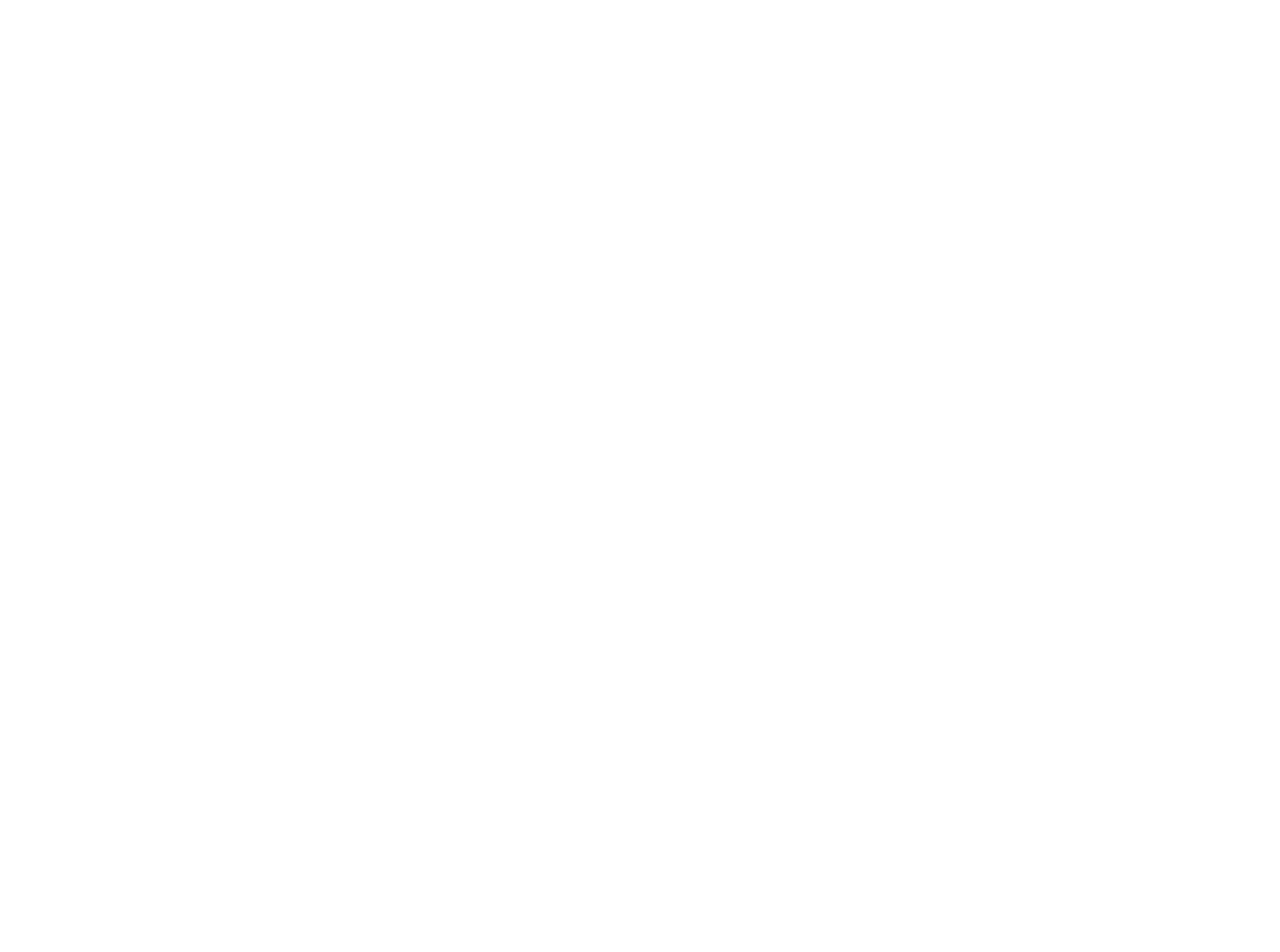
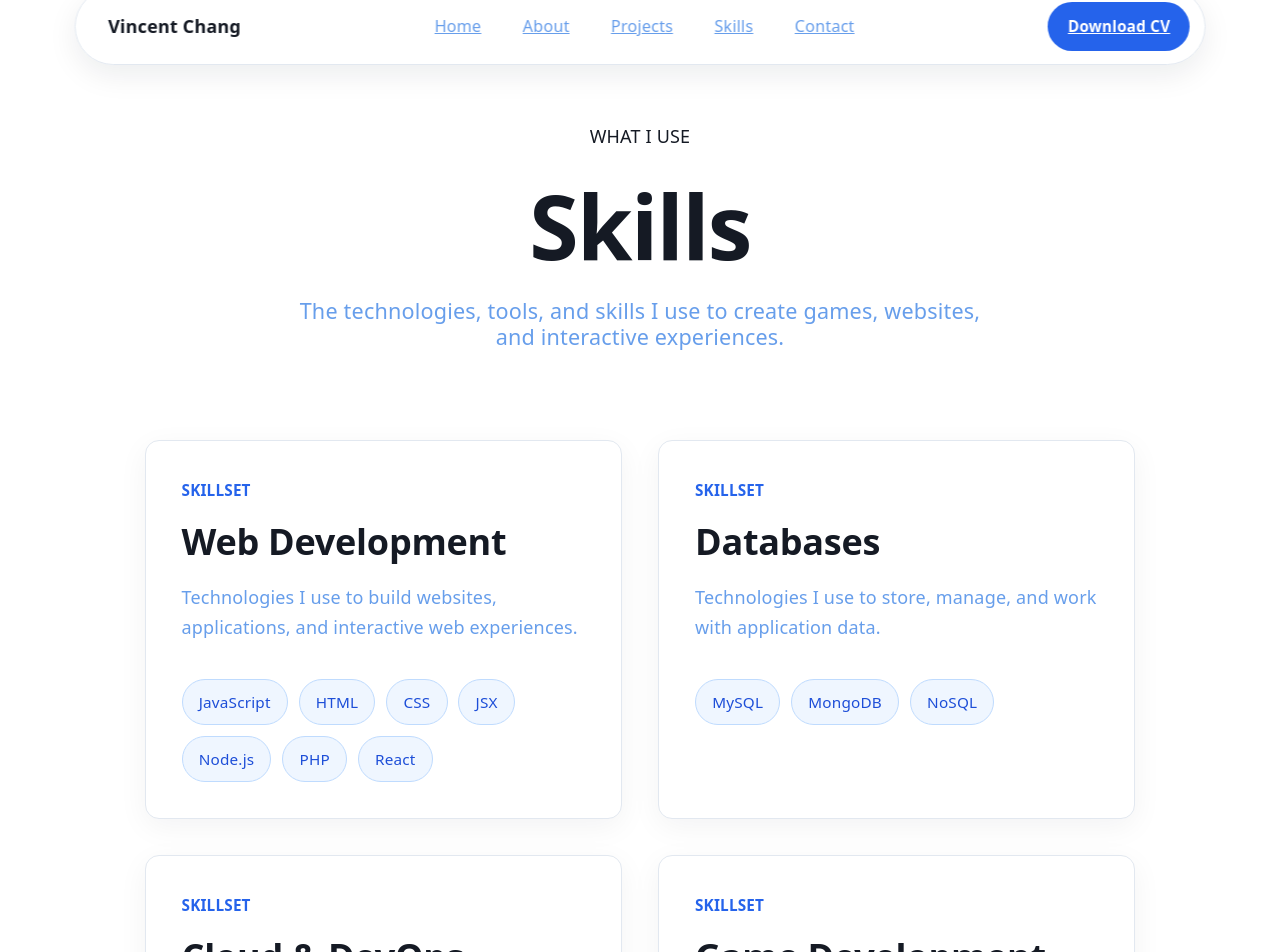
Before and after one commit to VincentLChang/Portfolio, a React app in the folder portfolio/: page /skills in a window 1280 px wide. Before the commit this address had no page. Shown: the part 39-991 px from the top of the page. Before the commit the page ends 800 px from the top, so only its background shows below. Built offline with nearby package versions, Linux system fonts and the light colour scheme; the HTML template or start-up script is replaced by a standard one.

Commit message:
feat: add Skills page and update navigation links for improved accessibility

```diff
--- a/portfolio/src/App.css
+++ b/portfolio/src/App.css
@@ -574,6 +574,154 @@
 
 /* #endregion */
 
+/* #region Skills Overview */
+
+.skills-page {
+  padding: 8% 6%;
+}
+
+.skills-header {
+  padding-top: 4rem;
+
+  max-width: 700px;
+  margin: 0 auto 5rem;
+
+  text-align: center;
+}
+
+.skills-header h1 {
+  color: var(--text);
+
+  font-size: clamp(3rem, 7vw, 6rem);
+  line-height: 1;
+
+  margin-bottom: 1.5rem;
+}
+
+.skills-header > p:last-child {
+  color: var(--text-secondary);
+
+  font-size: 1.2rem;
+}
+
+/* #endregion */
+
+/* #region Skill Cards */
+
+.skills-grid {
+  display: grid;
+
+  grid-template-columns: repeat(2, 1fr);
+
+  gap: 2rem;
+}
+
+.skill-card {
+  border: 1px solid var(--border);
+
+  background: #ffffff;
+
+  border-radius: 14px;
+
+  overflow: hidden;
+
+  box-shadow: 0 8px 30px rgba(15, 23, 42, 0.05);
+
+  transition:
+    transform 0.25s ease,
+    box-shadow 0.25s ease;
+}
+
+.skill-card:hover {
+  transform: translateY(-6px);
+
+  box-shadow:
+    0 18px 40px rgba(15, 23, 42, 0.1);
+}
+
+.skill-info {
+  padding: 2rem;
+}
+
+.skill-meta {
+  color: var(--blue);
+
+  font-size: 0.85rem;
+  font-weight: 600;
+
+  margin-bottom: 1rem;
+}
+
+.skill-info h2 {
+  color: var(--text);
+
+  font-size: 2rem;
+
+  margin-bottom: 1rem;
+}
+
+.skill-info > p:not(.skill-meta) {
+  color: var(--text-secondary);
+
+  line-height: 1.7;
+}
+
+.skill-tags {
+  display: flex;
+
+  justify-content: flex-start;
+
+  flex-wrap: wrap;
+
+  gap: 0.6rem;
+
+  margin-top: 2rem;
+}
+
+.skill-tags span {
+  padding: 0.5rem 0.9rem;
+
+  border: 1px solid #bfdbfe;
+
+  background: var(--blue-light);
+
+  color: var(--blue-dark);
+
+  border-radius: 999px;
+
+  font-size: 0.85rem;
+}
+
+/* #endregion */
+
+/* #region Skills Mobile */
+
+@media (max-width: 768px) {
+
+  .skills-grid {
+    grid-template-columns: 1fr;
+  }
+
+  .skills-page {
+    padding: 8% 5%;
+  }
+
+  .skills-header {
+    margin-bottom: 4rem;
+  }
+
+  .skill-info {
+    padding: 1.5rem;
+  }
+
+  .skill-info h2 {
+    font-size: 1.7rem;
+  }
+
+}
+
+/* #endregion */
+
 /* #region Tablet */
 
 @media (max-width: 1100px) {
--- a/portfolio/src/App.jsx
+++ b/portfolio/src/App.jsx
@@ -5,6 +5,7 @@
 import Projects from './pages/Projects'
 import WindInYourBack from './pages/WindInYourBack'
 import TickleTime from './pages/TickleTime.jsx'
+import Skills from './pages/Skills'
 
 function App() {
   return (
@@ -21,6 +22,10 @@
           path="/projects/tickle-time"
           element={<TickleTime />}
         />
+        <Route
+          path="/skills"
+          element={<Skills />}
+        />
       </Routes>
     </BrowserRouter>
   )
--- a/portfolio/src/pages/Home.jsx
+++ b/portfolio/src/pages/Home.jsx
@@ -12,7 +12,7 @@
           <a href="/">Home</a>
           <a href="#about">About</a>
           <a href="/projects">Projects</a>
-          <a href="#skills">Skills</a>
+          <a href="/skills">Skills</a>
           <a href="#contact">Contact</a>
         </nav>
 
--- a/portfolio/src/pages/Projects.jsx
+++ b/portfolio/src/pages/Projects.jsx
@@ -14,7 +14,7 @@
           <Link to="/">Home</Link>
           <a href="/#about">About</a>
           <Link to="/projects">Projects</Link>
-          <a href="/#skills">Skills</a>
+          <Link to="/skills">Skills</Link>
           <a href="/#contact">Contact</a>
         </nav>
 
--- /dev/null
+++ b/portfolio/src/pages/Skills.jsx
@@ -0,0 +1,109 @@
+import { Link } from 'react-router-dom'
+
+function Skills() {
+
+    const skillGroups = [
+        {
+            category: 'Web Development',
+            description:
+                'Technologies I use to build websites, applications, and interactive web experiences.',
+            skills: ['JavaScript', 'HTML', 'CSS', 'JSX', 'Node.js', 'PHP', 'React']
+        },
+        {
+            category: 'Databases',
+            description:
+                'Technologies I use to store, manage, and work with application data.',
+            skills: ['MySQL', 'MongoDB', 'NoSQL']
+        },
+        {
+            category: 'Cloud & DevOps',
+            description:
+                'Tools and platforms I use for deployment, infrastructure, and development environments.',
+            skills: ['AWS', 'Docker']
+        },
+        {
+            category: 'Game Development',
+            description:
+                'I use these technologies to create games and interactive experiences.',
+            skills: ['Unity', 'C#', 'Java']
+        },
+        {
+            category: 'Hardware & Embedded',
+            description:
+                'Tools I use to work with electronics, microcontrollers, and physical computing projects.',
+            skills: ['Arduino IDE', 'Fritzing']
+        },
+        {
+            category: 'Development Tools',
+            description:
+                'Tools I use to develop, design, and manage my projects.',
+            skills: ['Visual Studio', 'Visual Studio Code', 'Git', 'GitHub']
+        },
+        {
+            category: 'Development Methods',
+            description: 'Methods I use to organize development, collaborate with teams, and manage projects.',
+            skills: ['Agile', 'Scrum']
+        }
+    ]
+
+    return (
+        <div className="portfolio">
+            <header className="navbar">
+                <Link to="/" className="logo">
+                    Vincent Chang
+                </Link>
+
+                <nav>
+                    <Link to="/">Home</Link>
+                    <a href="/#about">About</a>
+                    <Link to="/projects">Projects</Link>
+                    <Link to="/skills">Skills</Link>
+                    <a href="/#contact">Contact</a>
+                </nav>
+
+                <a href="/CV.pdf" className="cv-button">
+                    Download CV
+                </a>
+            </header>
+
+            <main className="skills-page">
+                <section className="skills-header">
+                    <p className="hero-label">WHAT I USE</p>
+
+                    <h1>Skills</h1>
+
+                    <p>
+                        The technologies, tools, and skills I use to create
+                        games, websites, and interactive experiences.
+                    </p>
+                </section>
+
+                <section className="skills-grid">
+                    {skillGroups.map((group) => (
+                        <article className="skill-card" key={group.category}>
+                            <div className="skill-info">
+                                <p className="skill-meta">
+                                    SKILLSET
+                                </p>
+
+                                <h2>{group.category}</h2>
+
+                                <p>
+                                    {group.description}
+                                </p>
+
+                                <div className="skill-tags">
+                                    {group.skills.map((skill) => (
+                                        <span key={skill}>{skill}</span>
+                                    ))}
+                                </div>
+                            </div>
+                        </article>
+                    ))}
+                </section>
+            </main>
+        </div>
+    )
+}
+
+export default Skills
--- a/portfolio/src/pages/TickleTime.jsx
+++ b/portfolio/src/pages/TickleTime.jsx
@@ -22,7 +22,7 @@
           <Link to="/">Home</Link>
           <a href="/#about">About</a>
           <Link to="/projects">Projects</Link>
-          <a href="/#skills">Skills</a>
+          <Link to="/skills">Skills</Link>
           <a href="/#contact">Contact</a>
         </nav>
 
--- a/portfolio/src/pages/WindInYourBack.jsx
+++ b/portfolio/src/pages/WindInYourBack.jsx
@@ -29,7 +29,7 @@
           <Link to="/">Home</Link>
           <a href="/#about">About</a>
           <Link to="/projects">Projects</Link>
-          <a href="/#skills">Skills</a>
+          <Link to="/skills">Skills</Link>
           <a href="/#contact">Contact</a>
         </nav>
 
```
